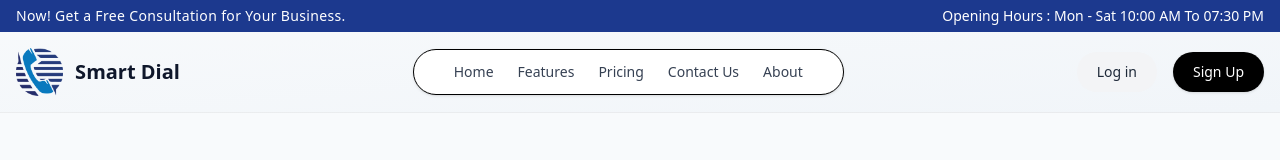
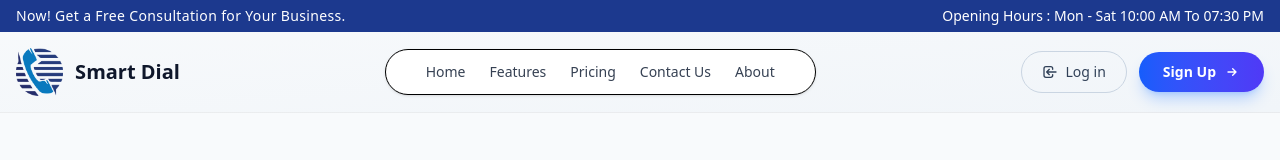
Before and after one commit to neerajk001/smartdial, a React (Vite) app: page / in a window 1280 px wide. Shown: the top 160 px of the page. Built offline with nearby package versions, Linux system fonts and the light colour scheme.

Commit message:
update button

```diff
--- a/src/components/Header.jsx
+++ b/src/components/Header.jsx
@@ -54,18 +54,24 @@ const Header = () => {
         </nav>
 
         {/* Right: Auth buttons */}
-        <div className="hidden items-center gap-4 md:flex">
+        <div className="hidden items-center gap-3 md:flex">
           <Link
             to="/login"
-            className="text-sm text-gray-800 transition-colors hover:text-black bg-gray-100 px-5 py-2.5 rounded-full"
+            className="group flex items-center gap-2 px-5 py-2.5 text-sm font-medium text-slate-700 transition-all hover:text-slate-900 hover:bg-slate-50 rounded-full border border-slate-300 hover:border-slate-400"
           >
-            Log in
+            <svg className="w-4 h-4" fill="none" stroke="currentColor" viewBox="0 0 24 24">
+              <path strokeLinecap="round" strokeLinejoin="round" strokeWidth={2} d="M11 16l-4-4m0 0l4-4m-4 4h14m-5 4v1a3 3 0 01-3 3H6a3 3 0 01-3-3V7a3 3 0 013-3h7a3 3 0 013 3v1" />
+            </svg>
+            <span>Log in</span>
           </Link>
           <Link
             to="/login"
-            className="rounded-full bg-black px-5 py-2.5 text-sm font-medium text-white shadow-sm transition hover:brightness-105"
+            className="group flex items-center gap-2 rounded-full bg-linear-to-r from-blue-600 to-indigo-600 px-6 py-2.5 text-sm font-semibold text-white shadow-lg shadow-blue-500/30 transition-all hover:shadow-xl hover:shadow-blue-500/40 hover:scale-105"
           >
-            Sign Up
+            <span>Sign Up</span>
+            <svg className="w-4 h-4 transition-transform group-hover:translate-x-0.5" fill="none" stroke="currentColor" viewBox="0 0 24 24">
+              <path strokeLinecap="round" strokeLinejoin="round" strokeWidth={2} d="M13 7l5 5m0 0l-5 5m5-5H6" />
+            </svg>
           </Link>
         </div>
 
@@ -111,17 +117,23 @@ const Header = () => {
             <div className="mt-4 flex items-center justify-end gap-3">
               <Link
                 to="/login"
-                className="text-sm text-gray-800 transition-colors hover:text-black"
+                className="flex items-center gap-2 px-4 py-2 text-sm font-medium text-slate-700 transition-all hover:text-slate-900 hover:bg-slate-50 rounded-full border border-slate-300"
                 onClick={() => setOpen(false)}
               >
-                Log in
+                <svg className="w-4 h-4" fill="none" stroke="currentColor" viewBox="0 0 24 24">
+                  <path strokeLinecap="round" strokeLinejoin="round" strokeWidth={2} d="M11 16l-4-4m0 0l4-4m-4 4h14m-5 4v1a3 3 0 01-3 3H6a3 3 0 01-3-3V7a3 3 0 013-3h7a3 3 0 013 3v1" />
+                </svg>
+                <span>Log in</span>
               </Link>
               <Link
                 to="/login"
-                className="rounded-full bg-linear-to-b from-pink-300 to-pink-500 px-5 py-2.5 text-sm font-medium text-white shadow-sm transition hover:brightness-105"
+                className="flex items-center gap-2 rounded-full bg-linear-to-r from-blue-600 to-indigo-600 px-5 py-2 text-sm font-semibold text-white shadow-lg shadow-blue-500/30"
                 onClick={() => setOpen(false)}
               >
-                Sign Up
+                <span>Sign Up</span>
+                <svg className="w-4 h-4" fill="none" stroke="currentColor" viewBox="0 0 24 24">
+                  <path strokeLinecap="round" strokeLinejoin="round" strokeWidth={2} d="M13 7l5 5m0 0l-5 5m5-5H6" />
+                </svg>
               </Link>
             </div>
           </div>
```
Also changed, not shown: src/pages/Login.jsx (line endings or trailing spaces).
